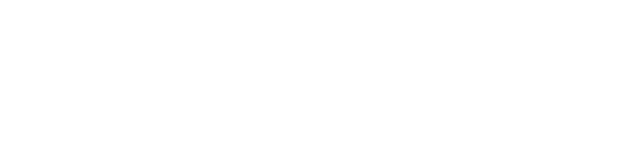
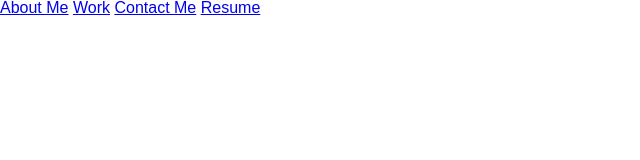
Before and after one commit to ryjmcnamee/personal-portfolio, a plain HTML site: page index.html in a window 1280 px wide. Shown: the whole page, without its empty margins (0-640 px from the left). Drawn offline with Linux system fonts and the light colour scheme.

Commit message:
Add basic nav links

```diff
--- a/index.html
+++ b/index.html
@@ -8,3 +8,16 @@
   <link rel="stylesheet" type="text/css" href="./assets/css/reset.css">
   <link rel="stylesheet" type="text/css" href="./assets/css/style.css" />
 </head>
+<body>
+  <nav>
+    <div class="nav-logo">
+      <!-- TODO: Insert logo  -->
+    </div>
+    <div class="nav-link-container">
+      <span ><a href="#about">About Me</a></span>
+      <span ><a href="#work">Work</a></span>
+      <span ><a href="#contact">Contact Me</a></span>
+      <span ><a href="#resume">Resume</a></span>
+    </div>
+  </nav>
+</body>
```
